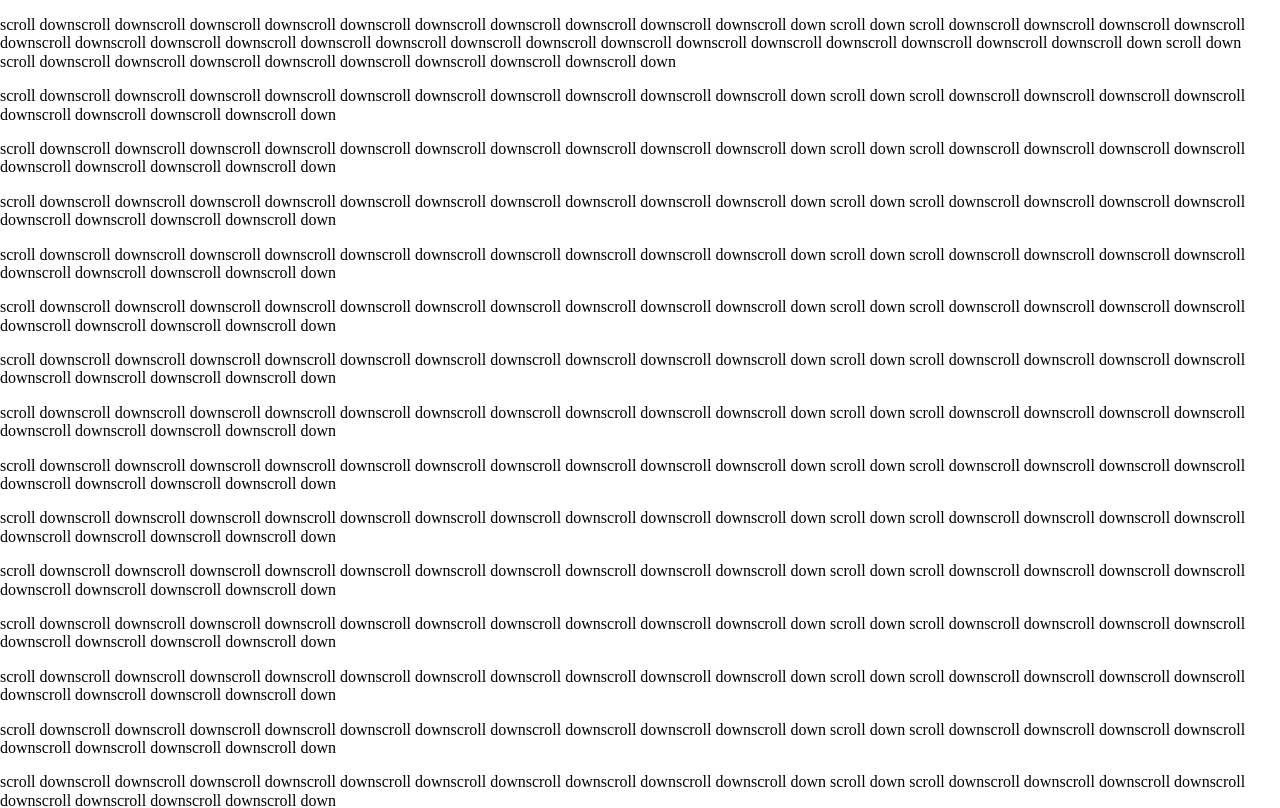
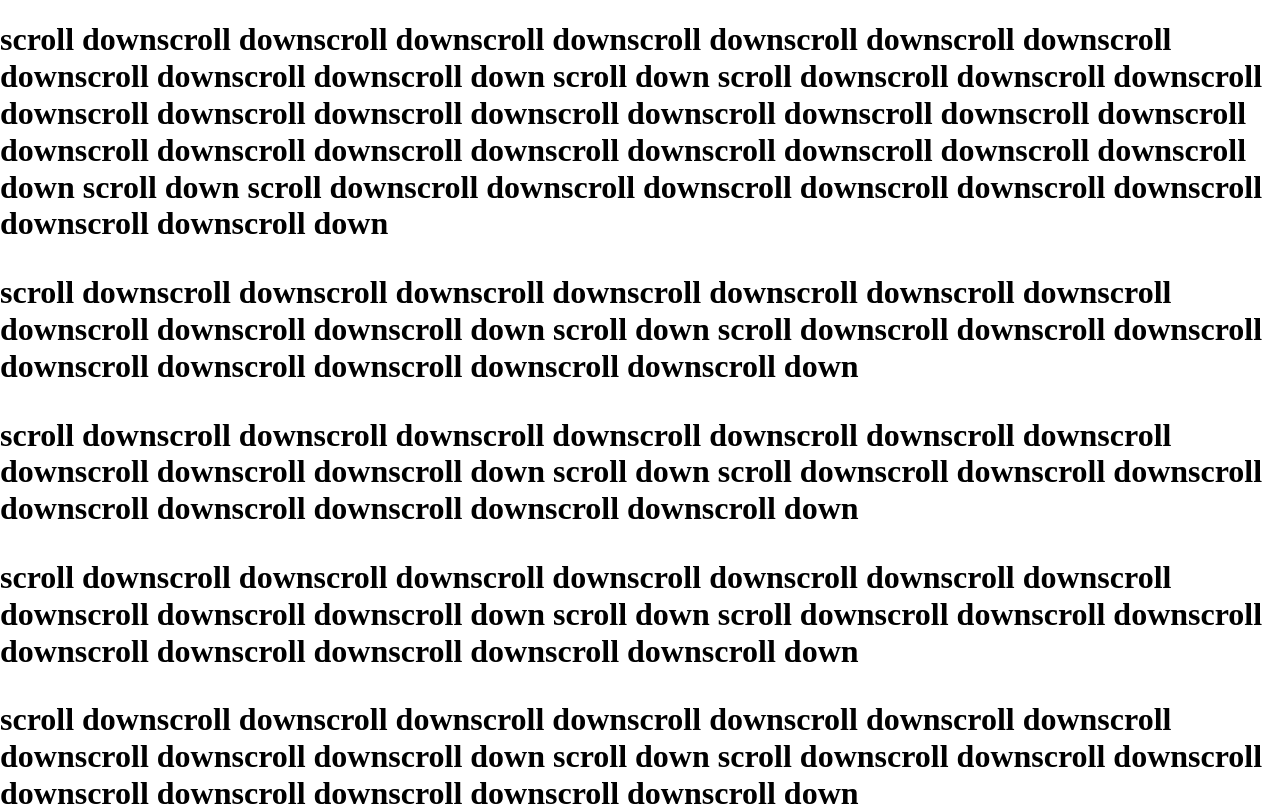
Before and after one commit to yaser-ali/scrollup, a plain HTML site: page scrollup button/index.html in a window 1280 px wide. Shown: the top 808 px of the page. Drawn offline with nearby package versions, Linux system fonts and the light colour scheme.

Commit message:
Update index.html

```diff
--- a/scrollup button/index.html
+++ b/scrollup button/index.html
@@ -20,7 +20,7 @@ refer to as “Camp America”.">
 </head>
 <!--Defines the document's body-->
 <body>
-<p>scroll downscroll downscroll downscroll downscroll downscroll downscroll downscroll downscroll downscroll downscroll down
+<h1>scroll downscroll downscroll downscroll downscroll downscroll downscroll downscroll downscroll downscroll downscroll down
 scroll down scroll downscroll downscroll downscroll downscroll downscroll downscroll downscroll downscroll downscroll downscroll downscroll downscroll downscroll downscroll downscroll downscroll downscroll downscroll downscroll down
 scroll down scroll downscroll downscroll downscroll downscroll downscroll downscroll downscroll downscroll down</p>
 scroll downscroll downscroll downscroll downscroll downscroll downscroll downscroll downscroll downscroll downscroll down
@@ -95,7 +95,7 @@ scroll downscroll downscroll downscroll downscroll downscroll downscroll downscr
 scroll down scroll downscroll downscroll downscroll downscroll downscroll downscroll downscroll downscroll down</p>
 scroll downscroll downscroll downscroll downscroll downscroll downscroll downscroll downscroll downscroll downscroll down
 scroll down scroll downscroll downscroll downscroll downscroll downscroll downscroll downscroll downscroll down</p>
-</p>
+</h1>
 	<button onclick="topFunction()" id="suBtn">
 		<img src="images/arrow.png" alt="toparrow" height="30" width="30">
 	</button>
```
